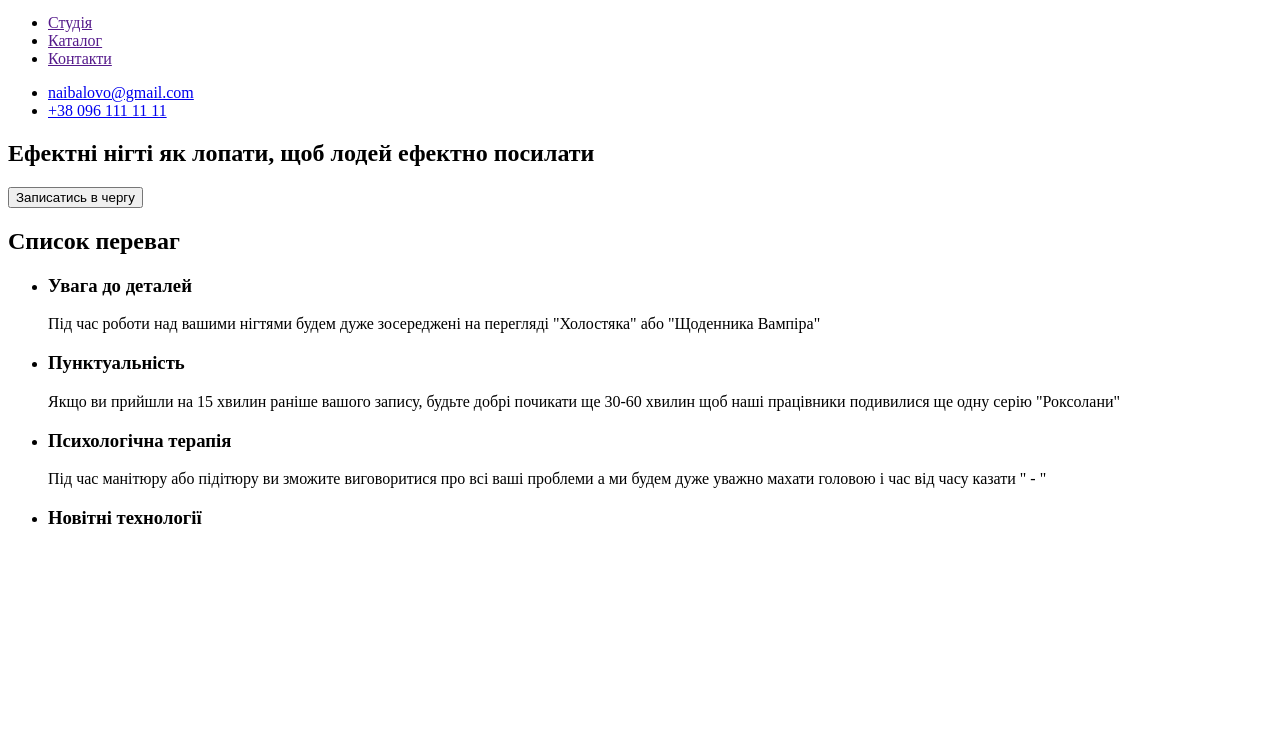
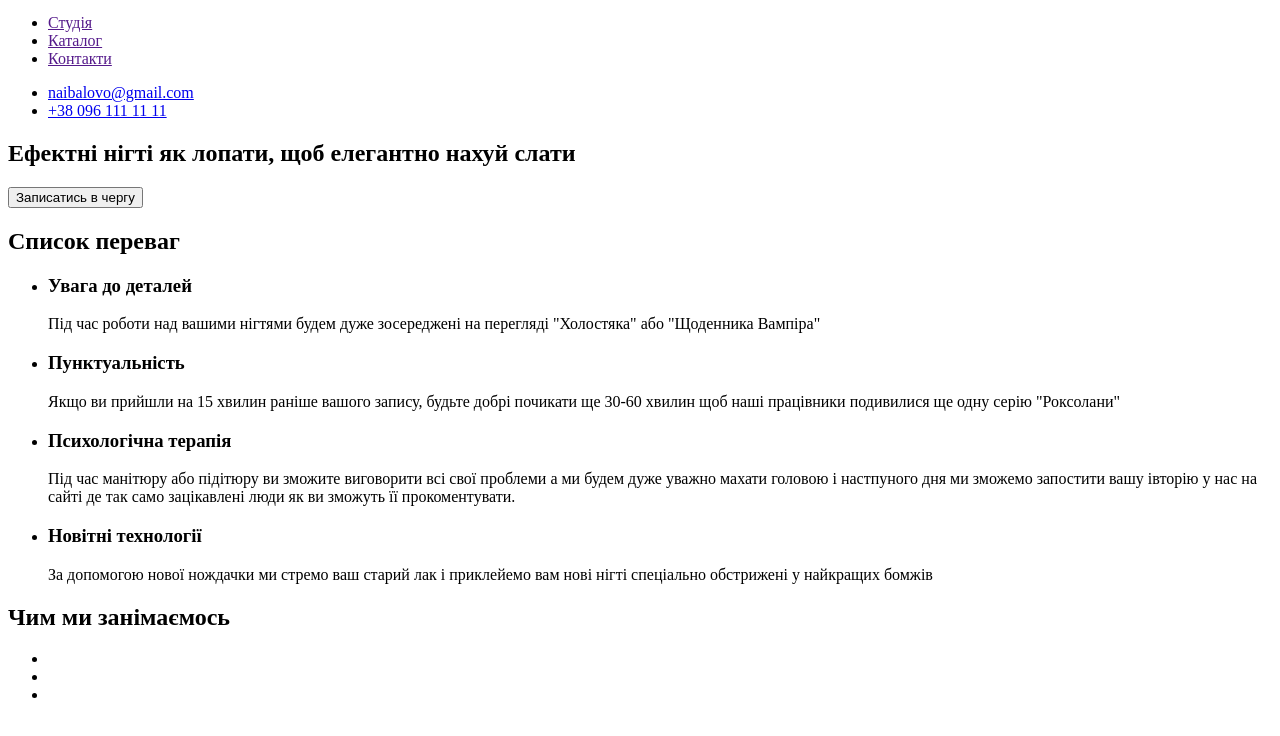
Before and after one commit to RodVelles/luna-nail, a plain HTML site: page index.html in a window 1280 px wide. Shown: the part 28-764 px from the top of the page. Drawn offline with Linux system fonts and the light colour scheme.

```diff
--- a/index.html
+++ b/index.html
@@ -25,7 +25,7 @@
 				</nav>
 				<!-- Контакти сторінки -->
 				<ul class="more list">
-					<li><a href="mailto:naibalovo@gmail.com">naibalovo@gmail.com</a></li>
+					<li><a href="mailto:naibalovo@gmail.com" lang="en">naibalovo@gmail.com</a></li>
 					<li><a href="tel:+38 096 111 11 11">+38 096 111 11 11</a></li>
 				</ul>
 			</div>
@@ -35,7 +35,7 @@
 		<main>
 			<!-- Головний банер сторінки -->
 			<section class="hero">
-				<h1 class="hero-title">Ефектні нігті як лопати, щоб лодей ефектно посилати</h1>
+				<h1 class="hero-title">Ефектні нігті як лопати, щоб елегантно нахуй слати</h1>
 				<button type="button" class="button">Записатись в чергу</button>
 			</section>
 
@@ -54,12 +54,23 @@
 						</li>
 						<li class="item-box">
 							<h3 class="secstion-subtitle">Психологічна терапія</h3>
-							<p class="secstion-text">Під час манітюру або підітюру ви зможите виговоритися про всі ваші проблеми а ми будем дуже уважно махати головою і час від часу казати " - " </p>
+							<p class="secstion-text">Під час манітюру або підітюру ви зможите виговорити всі свої проблеми а ми будем дуже уважно махати головою і настпуного дня ми зможемо запостити вашу івторію у нас на сайті де так само зацікавлені люди як ви зможуть її прокоментувати.</p>
 						</li>
 						<li class="item-box">
 							<h3 class="secstion-subtitle">Новітні технології</h3>
-							<p class="secstion-text"></p>
+							<p class="secstion-text">За допомогою нової нождачки ми стремо ваш старий лак і приклейемо вам нові нігті спеціально обстрижені у найкращих бомжів</p>
 						</li>
+					</ul>
+				</div>
+			</section>
+			<!-- Розгляд послуг -->
+			<section class="section saidbar">
+				<div class="container">
+					<h2 class="section-title heading">Чим ми занімаємось</h2>
+					<ul class="list-items">
+						<li></li>
+						<li></li>
+						<li></li>
 					</ul>
 				</div>
 			</section>
```
Also changed, not shown: images/manukur.jpg (added), images/manukur1.jpg (added).
